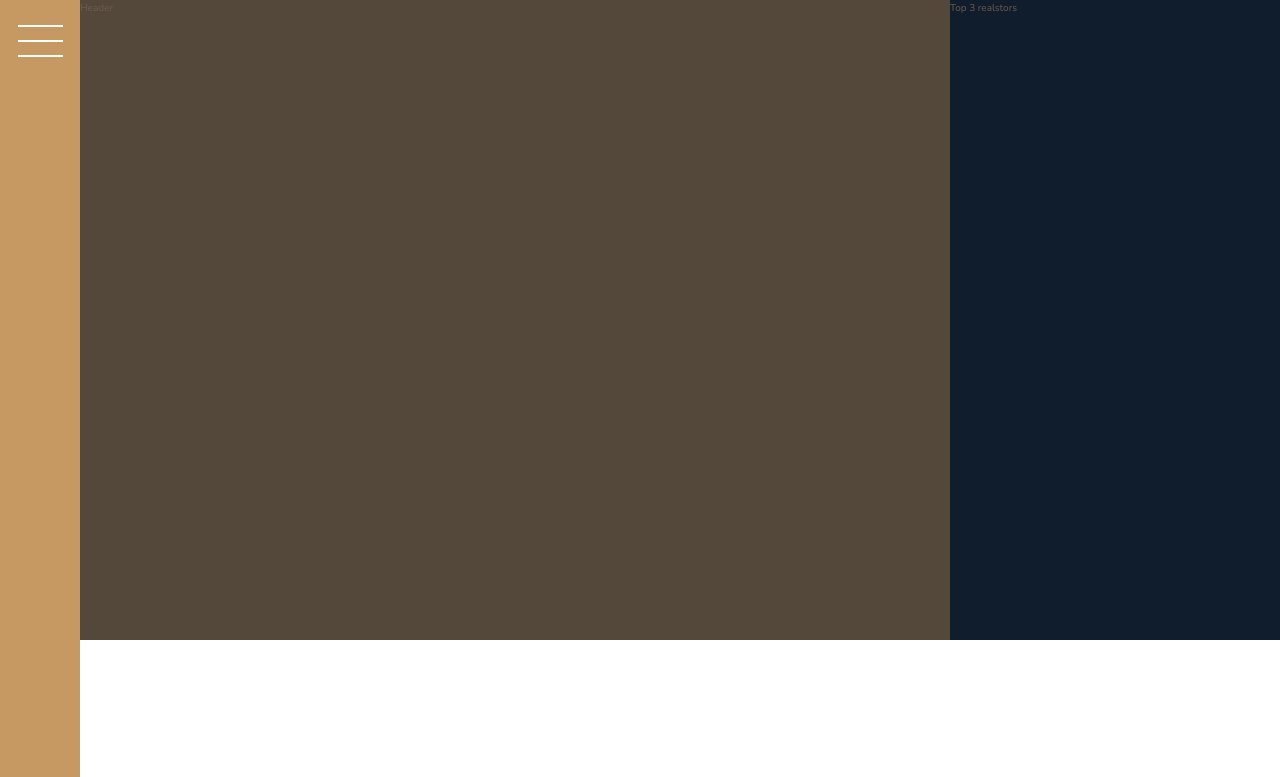
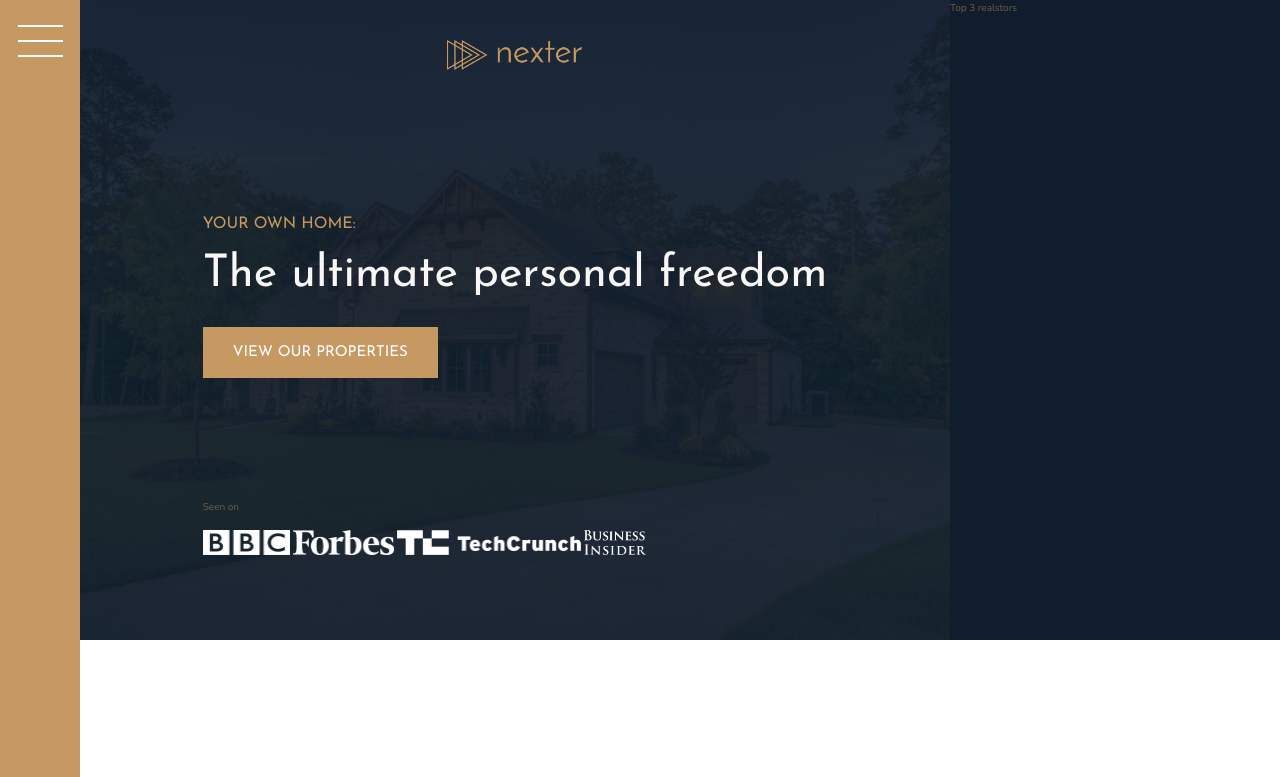
Before and after one commit to TrellixVulnTeam/grid-sass_N44F, a website: page index.html in a window 1280 px wide. Shown: the top 777 px of the page. Drawn offline with nearby package versions, Linux system fonts and the light colour scheme.

Commit message:
Header Section Started

```diff
--- a/index.html
+++ b/index.html
@@ -13,14 +13,26 @@
     <title>nexter &mdash; your home, your freedom</title>
 </head>
 
-<!-- Need to add => Header, Realtors and Media Queries -->
+<!-- Remainig Parts => Header, Realtors and Media Queries -->
 
 <body class="container">
     <div class="sidebar">
         <button class="nav-btn"></button>
     </div>
     <header class="header">
-        Header
+        <img src="img/logo.png" alt="Nexter Logo" class="header__logo">
+        <h3 class="heading-3">Your own home:</h3>
+        <h1 class="heading-1">The ultimate personal freedom</h1>
+        <button class="btn header__btn">View Our Properties</button>
+        <div class="header__seenon-text">
+            Seen on
+        </div>
+        <div class="header__seenon-logos">
+            <img src="img/logo-bbc.png" alt="Seen on logo 1">
+            <img src="img/logo-forbes.png" alt="Seen on logo 2">
+            <img src="img/logo-techcrunch.png" alt="Seen on logo 3">
+            <img src="img/logo-bi.png" alt="Seen on logo 4">
+        </div>
     </header>
     <div class="realtors">
         Top 3 realstors
--- a/sass/_header.scss
+++ b/sass/_header.scss
@@ -1,4 +1,38 @@
 .header {
-    background-color: $clr--grey-dark-1;
-    grid-column: full-start / col-end 6;
+  background-color: $clr--grey-dark-1;
+  grid-column: full-start / col-end 6;
+  background-image: linear-gradient(
+      rgba($clr--secondary, 0.93),
+      rgba($clr--secondary, 0.93)
+    ),
+    url("../img/hero.jpeg");
+  background-size: cover;
+  background-position: center;
+  padding: 8rem;
+  padding-top: 4rem;
+
+  display: grid;
+  grid-template-rows: 1fr min-content minmax(6rem, min-content) 1fr;
+  grid-template-columns: max-content;
+  grid-row-gap: 1.5rem;
+  justify-content: center;
+
+  &__logo {
+    height: 3rem;
+    justify-self: center;
+  }
+
+  &__btn {
+    align-self: flex-start;
+    justify-self: start;
+  }
+
+  &__seenon-text {
+  }
+
+  &__seenon-logos {
+    img {
+      height: 2.5rem;
+    }
+  }
 }
--- a/sass/_typography.scss
+++ b/sass/_typography.scss
@@ -5,6 +5,9 @@
 
 .heading-1 {
   @extend %heading;
+  font-size: 4.5rem;
+  color: $clr--grey-light-1;
+  line-height: 1;
 }
 
 .heading-2 {
```
Also changed, not shown: css/style.css.
